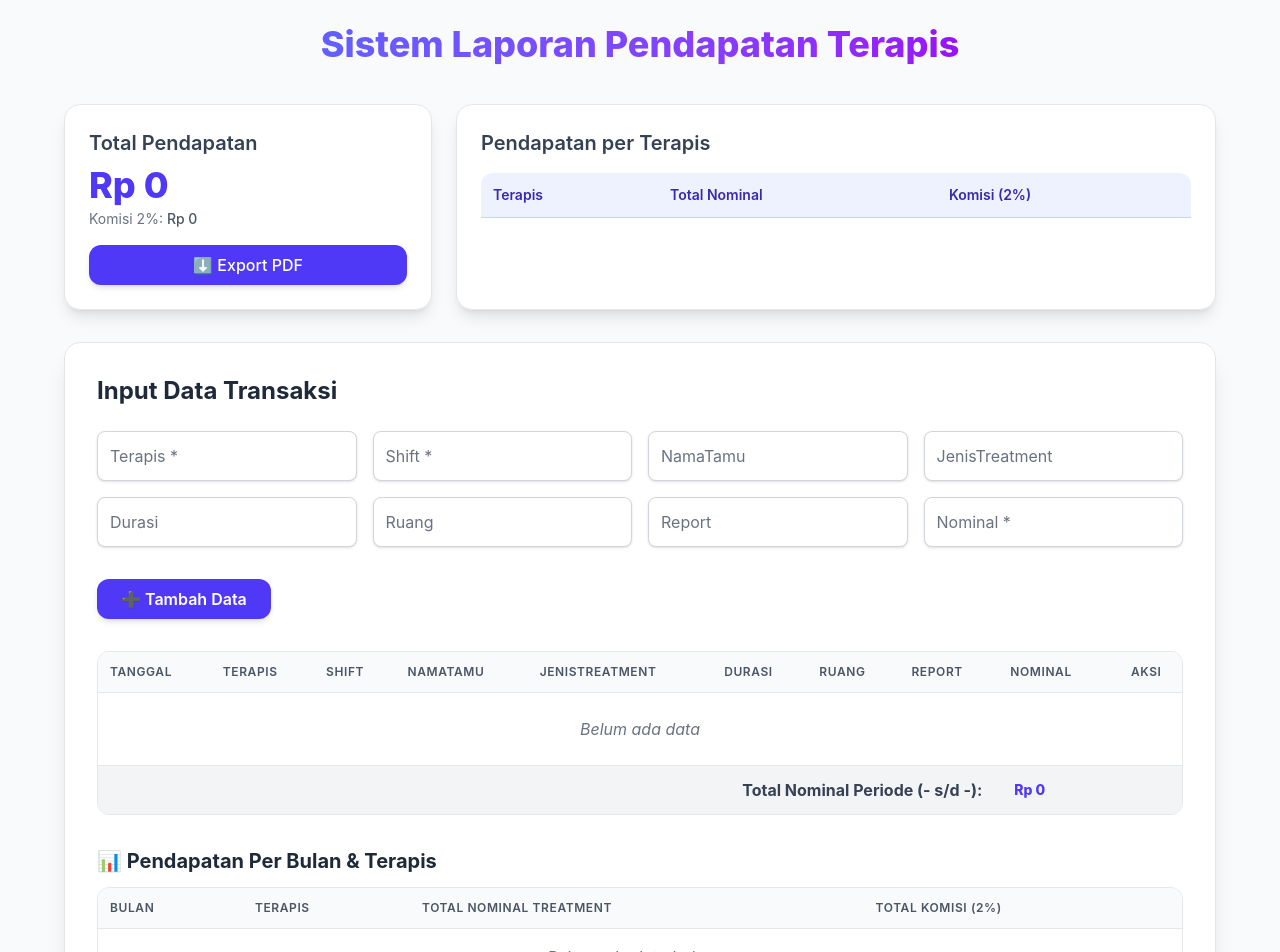
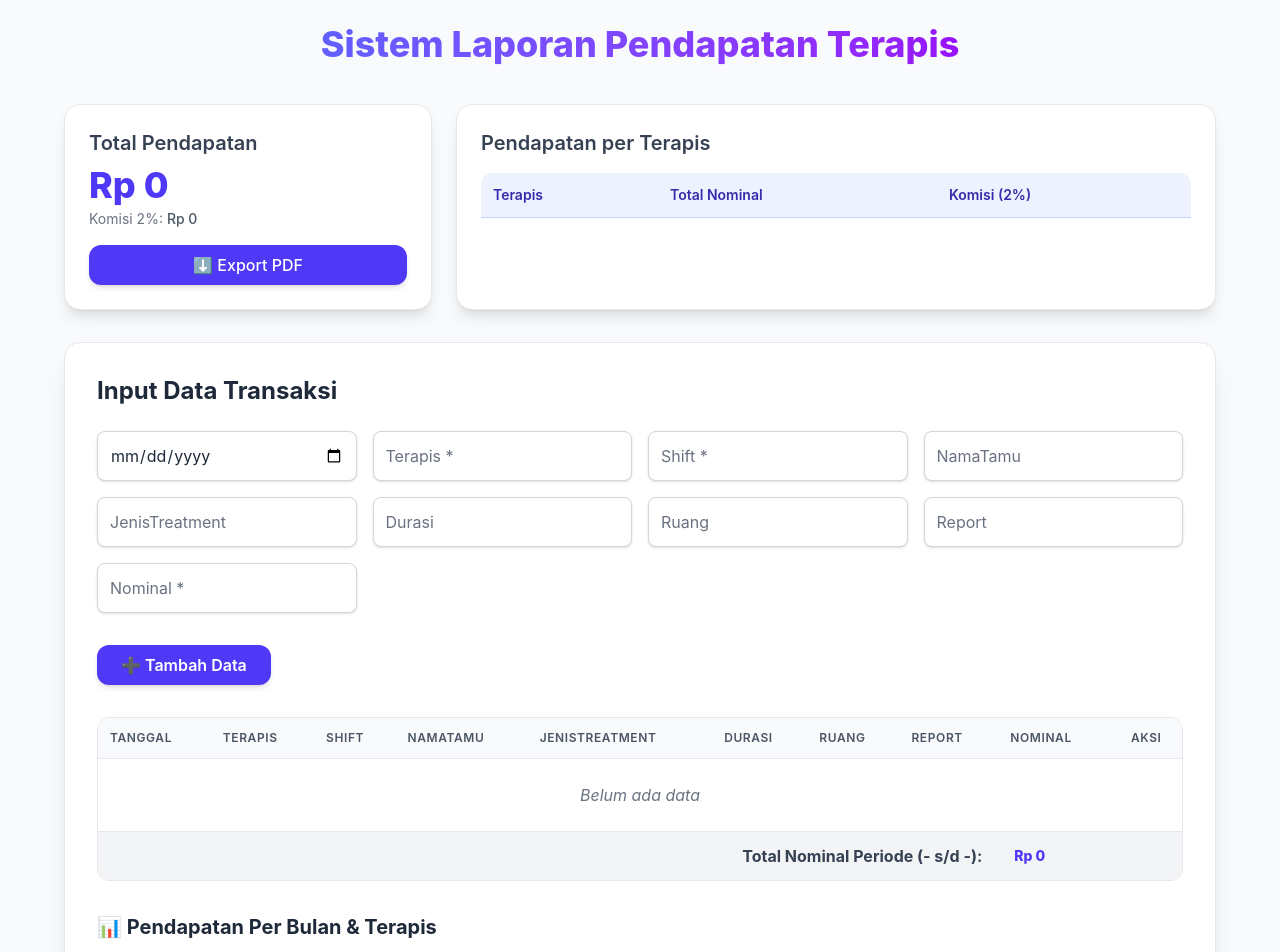
Before and after one commit to audialrsaa/laporan_pendapatan_terapis, a Next.js app: page / in a window 1280 px wide. Shown: the top 952 px of the page. Built offline with nearby package versions, Linux system fonts and the light colour scheme.

Commit message:
add date manual

```diff
--- a/app/components/SpreadsheetTable.js
+++ b/app/components/SpreadsheetTable.js
@@ -32,28 +32,23 @@ const SpreadsheetTable = ({ data, onSave }) => {
   };
 
   const handleAddOrUpdateData = () => {
-    if (!formData.terapis || !formData.shift || !formData.nominal) {
-      alert("Nama Terapis, Shift, dan Nominal wajib diisi!");
+    if (!formData.tanggal || !formData.terapis || !formData.shift || !formData.nominal) {
+      alert("Tanggal, Nama Terapis, Shift, dan Nominal wajib diisi!");
       return;
     }
-
-    const today = new Date().toLocaleDateString("id-ID", {
-      day: "2-digit",
-      month: "long",
-      year: "numeric",
-    });
 
     let updatedData;
     if (editIndex !== null) {
       updatedData = [...tableData];
-      updatedData[editIndex] = { ...formData, tanggal: today };
+      updatedData[editIndex] = { ...formData };
       setEditIndex(null);
     } else {
-      updatedData = [...tableData, { ...formData, tanggal: today }];
+      updatedData = [...tableData, { ...formData }];
     }
 
     setTableData(updatedData);
     onSave?.(updatedData);
+
     setFormData({
       tanggal: "",
       terapis: "",
@@ -80,7 +75,7 @@ const SpreadsheetTable = ({ data, onSave }) => {
 
   const totalNominal = tableData.reduce((sum, row) => sum + (Number(row.nominal) || 0), 0);
 
-  // tanggal
+  // Format tanggal untuk rekap
   const dates = tableData.map((row) => new Date(row.tanggal));
   const minDate = dates.length > 0 ? new Date(Math.min(...dates)).toLocaleDateString("id-ID") : "-";
   const maxDate = dates.length > 0 ? new Date(Math.max(...dates)).toLocaleDateString("id-ID") : "-";
@@ -88,10 +83,9 @@ const SpreadsheetTable = ({ data, onSave }) => {
   // ✅ Rekap per bulan + terapis + komisi
   const monthlySummary = tableData.reduce((acc, row) => {
     if (!row.tanggal || !row.terapis) return acc;
-    const parts = row.tanggal.split(" ");
-    if (parts.length < 3) return acc;
-    const monthName = parts[1];
-    const year = parts[2];
+    const dateObj = new Date(row.tanggal);
+    const monthName = dateObj.toLocaleString("id-ID", { month: "long" });
+    const year = dateObj.getFullYear();
     const monthKey = `${monthName} ${year}`;
     const therapistKey = row.terapis;
 
@@ -106,30 +100,36 @@ const SpreadsheetTable = ({ data, onSave }) => {
     <div className="bg-white p-8 rounded-2xl shadow-xl border border-gray-200 space-y-8">
       <h2 className="text-2xl font-bold text-gray-800 mb-6">Input Data Transaksi</h2>
 
-      {/* Form Input */}
+      {/* 📝 Form Input */}
       <div className="grid grid-cols-2 md:grid-cols-4 gap-4">
-        {Object.keys(formData).map((key) =>
-          key !== "tanggal" ? (
+        {Object.keys(formData).map((key) => (
           <input
             key={key}
-              type={key === "nominal" ? "number" : "text"}
+            type={
+              key === "nominal"
+                ? "number"
+                : key === "tanggal"
+                ? "date"
+                : "text"
+            }
             name={key}
             placeholder={
-                key.charAt(0).toUpperCase() +
+              key === "tanggal"
+                ? "Tanggal *"
+                : key.charAt(0).toUpperCase() +
                   key.slice(1) +
                   (["terapis", "shift", "nominal"].includes(key) ? " *" : "")
             }
             value={formData[key]}
             onChange={handleChange}
-              className="border border-gray-300 bg-white text-gray-800 placeholder-gray-500 p-3 rounded-lg focus:ring-2 focus:ring-indigo-500 focus:border-indigo-500 transition shadow-sm"
+            className="border border-gray-300 bg-white text-gray-800 outline-none placeholder-gray-500 p-3 rounded-lg focus:ring-2 focus:ring-indigo-500 focus:border-indigo-500 transition shadow-sm"
           />
-          ) : null
-        )}
+        ))}
       </div>
 
       <button
         onClick={handleAddOrUpdateData}
-        className={`px-6 py-2 rounded-xl font-semibold shadow-md transition duration-300 ease-in-out ${
+        className={`px-6 py-2 rounded-xl outline-none font-semibold shadow-md transition duration-300 ease-in-out ${
           editIndex !== null
             ? "bg-green-500 hover:bg-green-600 text-white"
             : "bg-indigo-600 text-white hover:bg-indigo-700"
@@ -138,7 +138,7 @@ const SpreadsheetTable = ({ data, onSave }) => {
         {editIndex !== null ? "✅ Update Data" : "➕ Tambah Data"}
       </button>
 
-      {/* Data Table */}
+      {/* 📋 Tabel Data */}
       <div className="overflow-x-auto border border-gray-200 rounded-xl">
         <table className="min-w-full divide-y divide-gray-200">
           <thead className="bg-gray-50">
@@ -171,6 +171,8 @@ const SpreadsheetTable = ({ data, onSave }) => {
                     <td key={key} className="p-3 text-sm text-gray-700">
                       {key === "nominal"
                         ? `Rp ${Number(row[key]).toLocaleString("id-ID")}`
+                        : key === "tanggal"
+                        ? new Date(row[key]).toLocaleDateString("id-ID")
                         : row[key]}
                     </td>
                   ))}
@@ -209,25 +211,17 @@ const SpreadsheetTable = ({ data, onSave }) => {
         </table>
       </div>
 
-      {/* ✅ Rekap per Bulan & Terapis */}
+      {/* 📊 Rekap per Bulan & Terapis */}
       <div>
         <h2 className="text-xl font-bold mb-3 text-gray-800">📊 Pendapatan Per Bulan & Terapis</h2>
         <div className="overflow-x-auto border border-gray-200 rounded-xl">
           <table className="w-full border-collapse">
             <thead className="bg-gray-50">
               <tr>
-                <th className="p-3 border-b border-gray-200 text-left text-xs font-semibold uppercase tracking-wider text-gray-600">
-                  Bulan
-                </th>
-                <th className="p-3 border-b border-gray-200 text-left text-xs font-semibold uppercase tracking-wider text-gray-600">
-                  Terapis
-                </th>
-                <th className="p-3 border-b border-gray-200 text-left text-xs font-semibold uppercase tracking-wider text-gray-600">
-                  Total Nominal Treatment
-                </th>
-                <th className="p-3 border-b border-gray-200 text-left text-xs font-semibold uppercase tracking-wider text-gray-600">
-                  Total Komisi (2%)
-                </th>
+                <th className="p-3 border-b text-left text-xs font-semibold uppercase tracking-wider text-gray-600">Bulan</th>
+                <th className="p-3 border-b text-left text-xs font-semibold uppercase tracking-wider text-gray-600">Terapis</th>
+                <th className="p-3 border-b text-left text-xs font-semibold uppercase tracking-wider text-gray-600">Total Nominal</th>
+                <th className="p-3 border-b text-left text-xs font-semibold uppercase tracking-wider text-gray-600">Komisi (2%)</th>
               </tr>
             </thead>
             <tbody className="bg-white divide-y divide-gray-200">
@@ -243,15 +237,11 @@ const SpreadsheetTable = ({ data, onSave }) => {
                     <tr key={`${month}-${terapis}`} className="hover:bg-indigo-50 transition-colors">
                       <td className="p-3 text-sm text-gray-700 font-medium">{month}</td>
                       <td className="p-3 text-sm text-gray-700">{terapis}</td>
-                      <td className="p-3 text-sm text-gray-700">
-                        <span className="font-semibold text-indigo-600">
+                      <td className="p-3 text-sm text-indigo-600 font-semibold">
                         Rp {data.nominal.toLocaleString("id-ID")}
-                        </span>
                       </td>
-                      <td className="p-3 text-sm text-gray-700">
-                        <span className="font-semibold text-green-600">
+                      <td className="p-3 text-sm text-green-600 font-semibold">
                         Rp {(data.nominal * 0.02).toLocaleString("id-ID")}
-                        </span>
                       </td>
                     </tr>
                   ))
--- a/app/components/SummaryReport.js
+++ b/app/components/SummaryReport.js
@@ -83,7 +83,7 @@ const SummaryReport = ({ data }) => {
         </p>
         <button
           onClick={handleExportPDF}
-          className="w-full bg-indigo-600 text-white px-4 py-2 rounded-xl font-medium hover:bg-indigo-700 transition duration-300 ease-in-out shadow-md"
+          className="w-full outline-none bg-indigo-600 text-white px-4 py-2 rounded-xl font-medium hover:bg-indigo-700 transition duration-300 ease-in-out shadow-md"
         >
           ⬇️ Export PDF
         </button>
```
Lines whose indentation alone changed are shown as unchanged.
